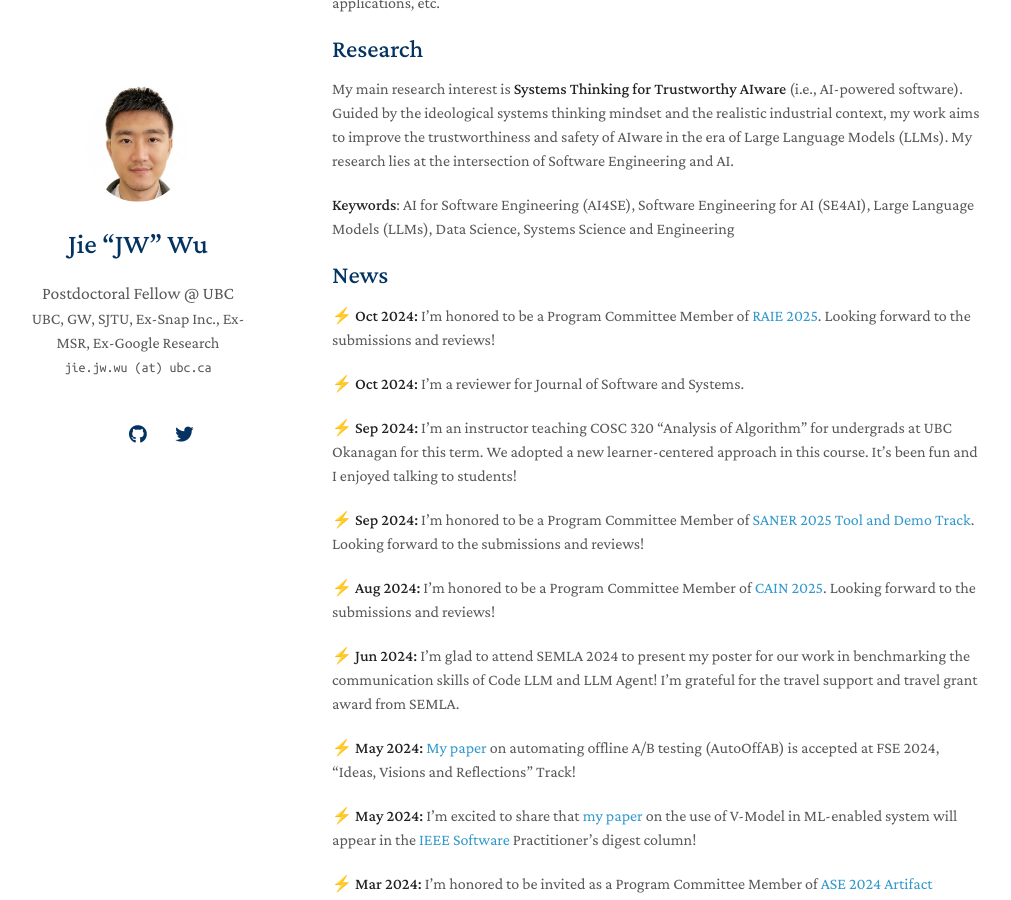
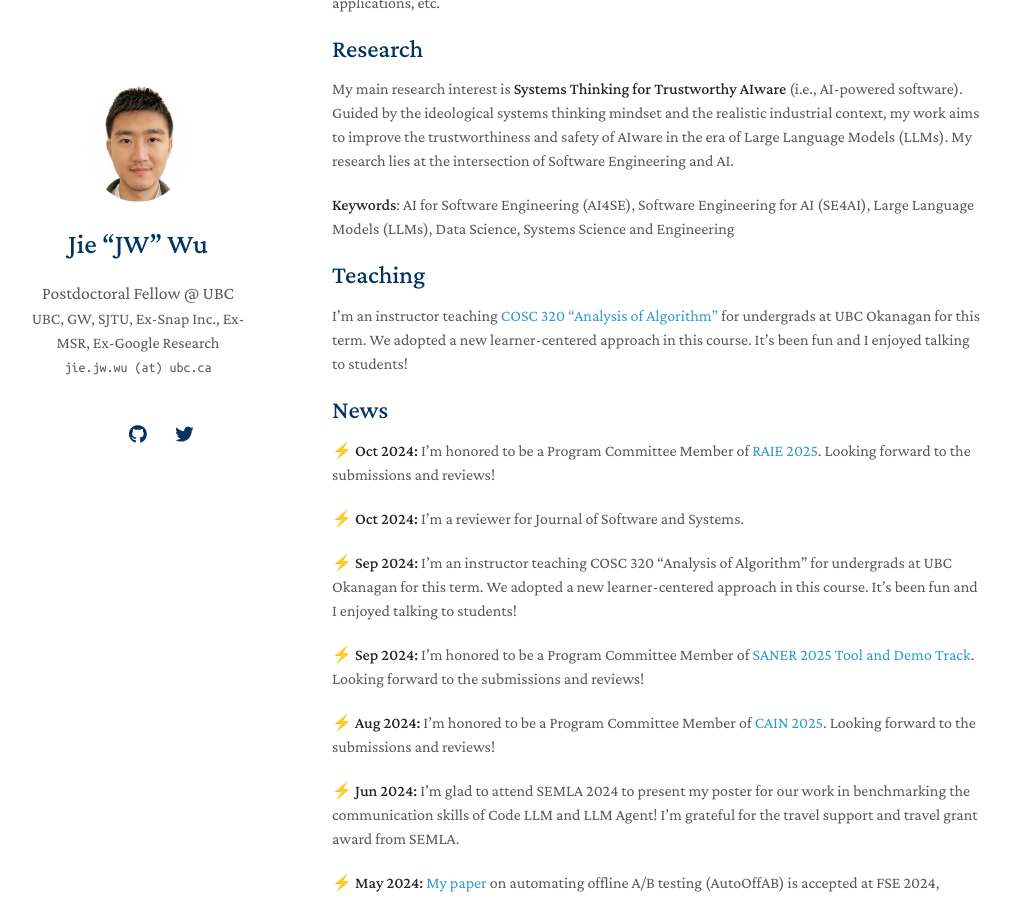
Before and after one commit to yaoyao-liu/minimal-light, a Jekyll site: the page built from index.md, in a window 1280 px wide and 900 px high, scrolled down 470 px. Shown: the whole window, without its empty margins (138-1149 px from the left). Built offline with Jekyll 4.4.1, drawn with Linux system fonts in a browser that asks for light colours; nearby versions of some CDN libraries; a style sheet for code colours, icons or effects is not loaded; our own code applies the rules of GitHub Pages for plain Markdown files.

Commit message:
Update index.md

```diff
--- a/index.md
+++ b/index.md
@@ -13,6 +13,9 @@ I worked as a software engineer in the industry for nearly a decade at [Snap Inc
 My main research interest is **Systems Thinking for Trustworthy AIware** (i.e., AI-powered software). Guided by the ideological systems thinking mindset and the realistic industrial context, my work aims to improve the trustworthiness and safety of AIware in the era of Large Language Models (LLMs). My research lies at the intersection of Software Engineering and AI.
 
 **Keywords**: AI for Software Engineering (AI4SE), Software Engineering for AI (SE4AI), Large Language Models (LLMs), Data Science, Systems Science and Engineering
+
+## Teaching
+I'm an instructor teaching [COSC 320 "Analysis of Algorithm"](https://okanagan.calendar.ubc.ca/course-descriptions/courses/cosco-320-analysis-algorithms) for undergrads at UBC Okanagan for this term. We adopted a new learner-centered approach in this course. It's been fun and I enjoyed talking to students!
 
 ## News
 **⚡ Oct 2024:** I'm honored to be a Program Committee Member of [RAIE 2025](https://conf.researchr.org/home/icse-2025/raie-2025). Looking forward to the submissions and reviews!
```
